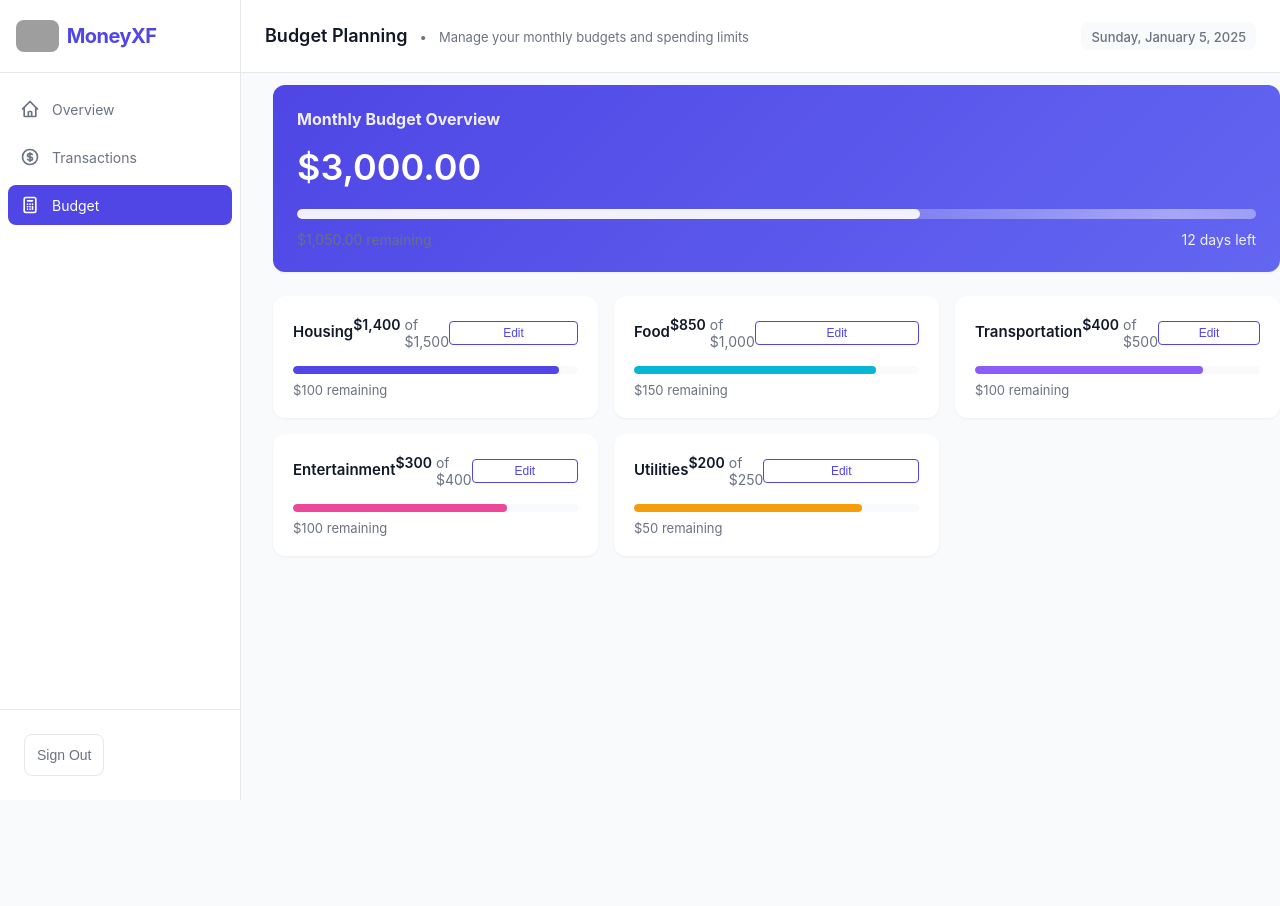
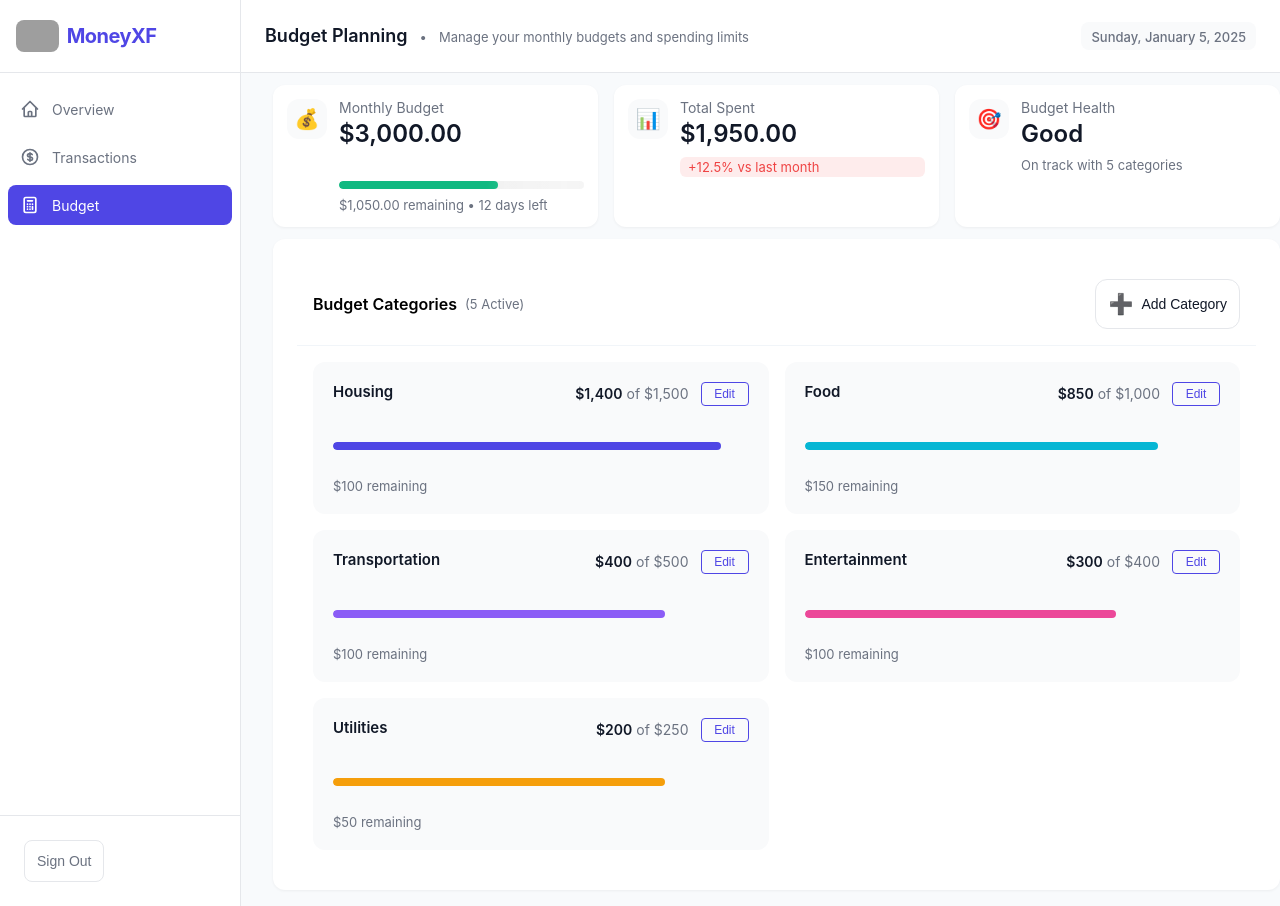
Before and after one commit to stevenexef/moneyxf, a React (Create React App) app: page /moneyxf/budget in a window 1280 px wide. Before the commit the page ends 800 px from the top, so only its background shows below. Built offline with nearby package versions, Linux system fonts and the light colour scheme; sample sign-in values are in the browser's storage; grey boxes are pictures that could not be loaded; the HTML template or start-up script is replaced by a standard one.

Commit message:
Fix budget UI

```diff
--- a/src/components/Budget.tsx
+++ b/src/components/Budget.tsx
@@ -1,5 +1,4 @@
 import React from 'react';
-import { Link } from 'react-router-dom';
 import Sidebar from './Sidebar';
 
 const Budget: React.FC = () => {
@@ -27,21 +26,52 @@ const Budget: React.FC = () => {
           </div>
         </div>
 
-        <div className="budget-overview">
-          <div className="dashboard-card highlight budget-summary">
-            <h3>Monthly Budget Overview</h3>
-            <p className="balance">$3,000.00</p>
+        <div className="metrics-row">
+          <div className="metric-card highlight">
+            <div className="metric-icon">💰</div>
+            <div className="metric-data">
+              <span className="metric-label">Monthly Budget</span>
+              <span className="metric-value">$3,000.00</span>
+              <div className="metric-progress">
                 <div className="progress-bar">
                   <div className="progress" style={{ width: '65%' }}>
                     <div className="progress-glow"></div>
                   </div>
                 </div>
-            <div className="budget-meta">
-              <span className="budget-status">$1,050.00 remaining</span>
-              <span className="budget-period">12 days left</span>
+                <span className="progress-label">$1,050.00 remaining • 12 days left</span>
+              </div>
+            </div>
+          </div>
+          <div className="metric-card">
+            <div className="metric-icon">📊</div>
+            <div className="metric-data">
+              <span className="metric-label">Total Spent</span>
+              <span className="metric-value">$1,950.00</span>
+              <span className="metric-trend negative">+12.5% vs last month</span>
+            </div>
+          </div>
+          <div className="metric-card">
+            <div className="metric-icon">🎯</div>
+            <div className="metric-data">
+              <span className="metric-label">Budget Health</span>
+              <span className="metric-value">Good</span>
+              <span className="metric-subtitle">On track with 5 categories</span>
+            </div>
           </div>
         </div>
 
+        <div className="budget-overview">
+          <div className="dashboard-card">
+            <div className="card-header">
+              <div className="header-left">
+                <h2>Budget Categories</h2>
+                <span className="transaction-count">(5 Active)</span>
+              </div>
+              <button className="action-button">
+                <span className="action-icon">➕</span>
+                <span>Add Category</span>
+              </button>
+            </div>
             <div className="budget-categories">
               {[
                 { name: 'Housing', amount: 1400, max: 1500, color: '#4f46e5' },
@@ -50,7 +80,7 @@ const Budget: React.FC = () => {
                 { name: 'Entertainment', amount: 300, max: 400, color: '#ec4899' },
                 { name: 'Utilities', amount: 200, max: 250, color: '#f59e0b' },
               ].map((category) => (
-              <div key={category.name} className="dashboard-card budget-category">
+                <div key={category.name} className="budget-category">
                   <div className="category-header">
                     <div className="category-info">
                       <h3>{category.name}</h3>
@@ -77,6 +107,7 @@ const Budget: React.FC = () => {
               ))}
             </div>
           </div>
+        </div>
       </main>
     </div>
   );
--- a/src/styles/budget.css
+++ b/src/styles/budget.css
@@ -15,4 +15,147 @@
   }
 }
 
+.budget-categories {
+  display: grid;
+  grid-template-columns: repeat(auto-fill, minmax(300px, 1fr));
+  gap: 16px;
+  padding: 16px;
+
+  @media (max-width: 768px) {
+    grid-template-columns: 1fr;
+    gap: 12px;
+    padding: 12px;
+  }
+}
+
+.budget-category {
+  background: var(--background);
+  padding: 16px;
+  border-radius: 12px;
+  display: flex;
+  flex-direction: column;
+  gap: 12px;
+}
+
+.category-header {
+  display: flex;
+  justify-content: space-between;
+  align-items: flex-start;
+  gap: 12px;
+}
+
+.category-info {
+  flex: 1;
+}
+
+.category-info h3 {
+  margin: 0 0 4px;
+  font-size: 15px;
+  font-weight: 600;
+  color: var(--text-primary);
+}
+
+.category-budget {
+  margin: 0;
+  font-size: 14px;
+  display: flex;
+  align-items: baseline;
+  gap: 4px;
+}
+
+.amount-spent {
+  font-weight: 600;
+  color: var(--text-primary);
+  white-space: nowrap;
+}
+
+.amount-total {
+  color: var(--text-secondary);
+  white-space: nowrap;
+}
+
+.edit-budget {
+  padding: 4px 8px;
+  font-size: 12px;
+  font-weight: 500;
+  color: var(--primary-color);
+  background: none;
+  border: 1px solid var(--primary-color);
+  border-radius: 4px;
+  cursor: pointer;
+  transition: all 0.2s ease;
+  height: 24px;
+  line-height: 1;
+  width: auto;
+  min-width: 48px;
+  flex-shrink: 0;
+}
+
+.edit-budget:hover {
+  background: var(--primary-color);
+  color: white;
+}
+
+.category-bar {
+  height: 8px;
+  background: white;
+  border-radius: 4px;
+  overflow: hidden;
+}
+
+.category-progress {
+  height: 100%;
+  border-radius: 4px;
+  transition: width 0.3s ease;
+}
+
+.remaining-budget {
+  font-size: 13px;
+  color: var(--text-secondary);
+}
+
+.metric-progress {
+  margin-top: 12px;
+}
+
+.progress-bar {
+  height: 8px;
+  background: rgba(255, 255, 255, 0.2);
+  border-radius: 4px;
+  overflow: hidden;
+}
+
+.progress {
+  height: 100%;
+  background: rgba(255, 255, 255, 0.9);
+  border-radius: 4px;
+  position: relative;
+}
+
+.progress-glow {
+  position: absolute;
+  top: 0;
+  left: 0;
+  right: 0;
+  bottom: 0;
+  background: linear-gradient(90deg, transparent, rgba(255, 255, 255, 0.3), transparent);
+  animation: progress-glow 2s infinite;
+}
+
+.progress-label {
+  display: block;
+  margin-top: 8px;
+  font-size: 13px;
+  color: rgba(255, 255, 255, 0.9);
+}
+
+@keyframes progress-glow {
+  0% {
+    transform: translateX(-100%);
+  }
+  100% {
+    transform: translateX(100%);
+  }
+}
+
 /* Rest of budget-related styles... */
```
Lines whose indentation alone changed are shown as unchanged.
